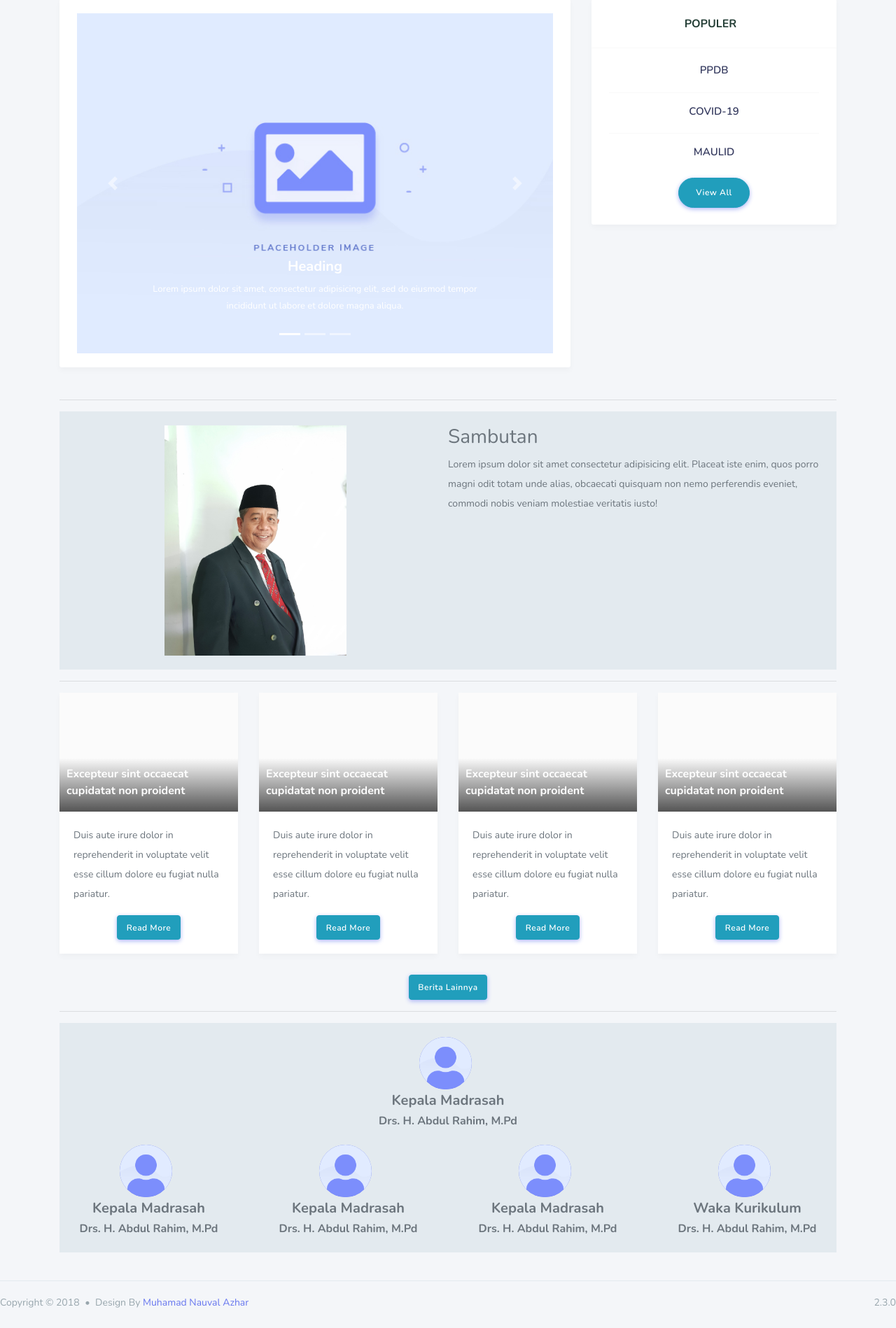
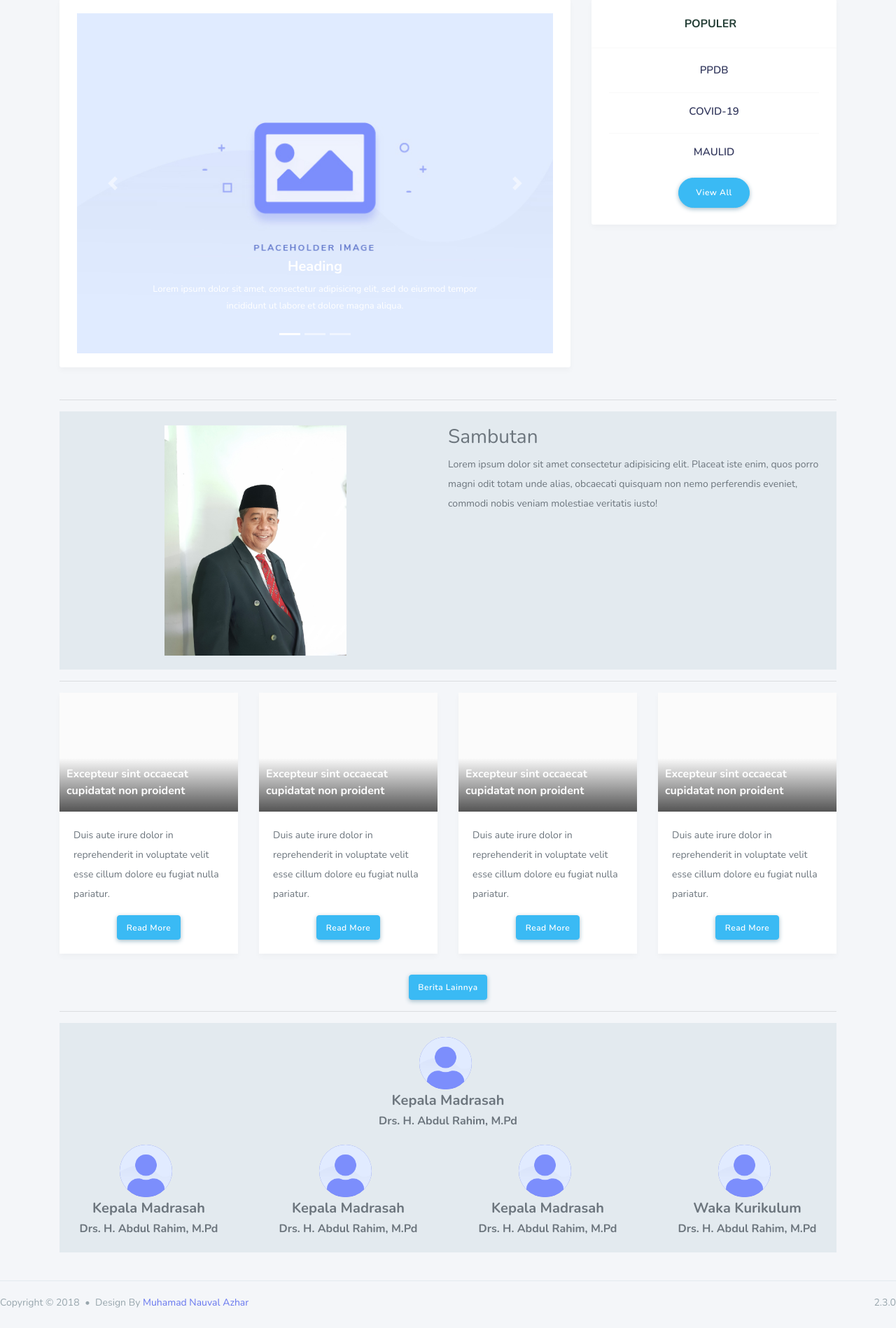
Before and after one commit to alimuhyie/baru, a CodeIgniter app: the page made by application/views/templates/baru.php in a window 1280 px wide. Shown: the part 164-2062 px from the top of the page at 70% size. Run offline with CodeIgniter, Linux system fonts and the light colour scheme; data that the repository does not hold is empty; some libraries are stand-ins or nearby versions.

Commit message:
hal baru

```diff
--- a/assets/css/style.css
+++ b/assets/css/style.css
@@ -1999,9 +1999,9 @@ h6 .badge {
 
 .btn-primary,
 .btn-primary.disabled {
-	box-shadow: 0 2px 6px #acb5f6;
-	background-color: #219ebc;
-	border-color: #219ebc;
+	box-shadow: 0 2px 6px #a2bdca;
+	background-color: #3abaf4;
+	border-color: #3abaf4;
 }
 
 .btn-primary:focus,
@@ -2922,7 +2922,7 @@ ul.nav-tabs li.nav-item a.nav-link.active i {
 /* 4.1 Misc */
 :root {
 	/* Colors */
-	--primary: #6777ef;
+	--primary: #3abaf4;
 	--secondary: #34395e;
 	--success: #47c363;
 	--info: #3abaf4;
```
